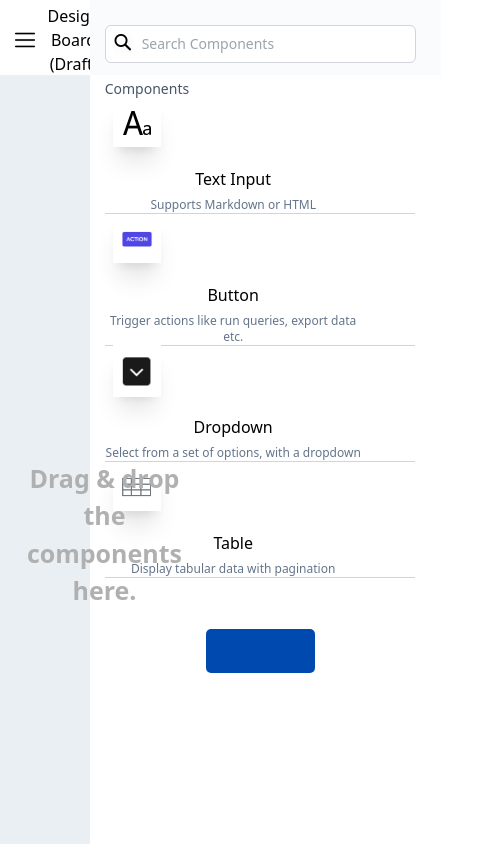
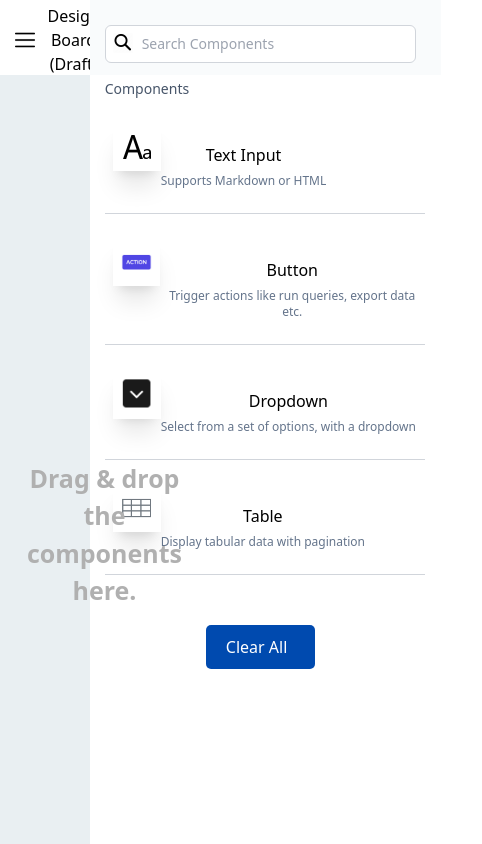
Before and after one commit to varun-s22/my-app-builder, a React (Vite) app: page / in a window 390 px wide. Shown: the whole page, 482 px wide, since content can reach past the window. Built offline with nearby package versions, Linux system fonts and the light colour scheme.

Commit message:
fixed responsive

```diff
--- a/src/App.jsx
+++ b/src/App.jsx
@@ -4,7 +4,7 @@ import "./styles/App.css";
 import Header from "./components/Header";
 import EditorPicker from "./components/EditorPicker";
 import EditorCanvas from "./components/EditorCanvas";
-import { update } from "./redux/cords";
+import { update, resize } from "./redux/cords";
 import { useDispatch } from "react-redux";
 
 const App = () => {
@@ -15,7 +15,6 @@ const App = () => {
     border: "2px solid black",
     background: "white",
     padding: "15px",
-    width: "400px",
   };
 
   useEffect(() => {
@@ -24,6 +23,26 @@ const App = () => {
       setComponentsData(JSON.parse(components));
       dispatch(update(JSON.parse(components)));
     }
+  }, []);
+
+  useEffect(() => {
+    const components = JSON.parse(localStorage.getItem("components"));
+    // resize observer on editor canvas
+
+    if (components && components.length > 0) {
+      dispatch(update(components));
+    }
+    const resizeObserver = new ResizeObserver((entries) => {
+      const width = entries[0].borderBoxSize[0].inlineSize;
+
+      dispatch(resize(width));
+    });
+    const editorCanvas = document.querySelector(".editor-canvas");
+    resizeObserver.observe(editorCanvas);
+
+    return () => {
+      resizeObserver.unobserve(editorCanvas);
+    };
   }, []);
 
   useEffect(() => {
@@ -39,7 +58,7 @@ const App = () => {
           ...componentsData,
           {
             type: "text",
-            options,
+            options: { ...options, width: "250px" },
             placeholder: "You just rendered a Input component",
             id: textElementId,
             x: 0,
@@ -56,10 +75,11 @@ const App = () => {
           padding: "10px 20px",
           border: "none",
           borderRadius: "5px",
-          width: "150px",
+          width: "120px",
           margin: 0,
           display: "block",
         };
+
         setComponentsData([
           ...componentsData,
           {
@@ -84,7 +104,7 @@ const App = () => {
           appearance: "none",
           outline: "none",
           cursor: "pointer",
-          width: "250px",
+          width: "220px",
         };
         setComponentsData([
           ...componentsData,
--- a/src/components/Button.jsx
+++ b/src/components/Button.jsx
@@ -7,7 +7,7 @@ function Button(props) {
 
   return (
     <button
-      className="bg-transparent space-y-5 sm:py-6 sm:flex sm:items-center sm:space-y-0 sm:space-x-6 shadow-none border-b border-gray-300 component-btn"
+      className="bg-transparent space-y-5 py-6 flex sm:items-center sm:space-y-0 sm:space-x-6 shadow-none border-b border-gray-300 component-btn"
       {...(props.onClick && { onClick: props.onClick })}
       ref={buttonRef}
       style={props.options}
@@ -17,7 +17,7 @@ function Button(props) {
           <img className="p-2 bg-white" src={props.icon} alt="icon" />
         </div>
       )}
-      <div className="w-64 text-center space-y-2 sm:text-left">
+      <div className="w-inherit text-center space-y-2 sm:text-left">
         <div className="space-y-1.5">
           <p className={`text-md text-${color} font-normal`}>{props.heading}</p>
           {props && props.innerText && (
--- a/src/components/DropDown.jsx
+++ b/src/components/DropDown.jsx
@@ -12,10 +12,11 @@ function DropDown(props) {
       <select
         className="dropdown-menu-option appearance-none bg-white border border-gray-300 text-gray-700 py-2 px-4 pr-8 rounded-md leading-tight focus:outline-none focus:bg-white focus:border-gray-500"
         ref={dropDownRef}
+        style={props.options}
       >
-        <option value="option1">Option 1</option>
-        <option value="option2">Option 2</option>
-        <option value="option3">Option 3</option>
+        <option value="option1">My name is Anthony</option>
+        <option value="option2">My name is Shikhar</option>
+        <option value="option3">My name is Vaishnavi</option>
       </select>
       <div className="absolute inset-y-0 right-0 flex items-center px-2 pointer-events-none">
         <svg
--- a/src/components/EditorCanvas.jsx
+++ b/src/components/EditorCanvas.jsx
@@ -37,29 +37,14 @@ const EditorCanvas = (props) => {
   }, [componentsData]);
 
   const dispatch = useDispatch();
-  const [canvas, setCanvas] = useState({
-    top: 0,
-    left: 0,
-    bottom: 0,
-    right: 0,
-  });
 
-  useEffect(() => {
-    const canvaElement = canva.current;
-    const { offsetTop, offsetLeft, offsetWidth, offsetHeight } = canvaElement;
-    setCanvas({
-      top: offsetTop,
-      left: offsetLeft,
-      bottom: offsetHeight,
-      right: offsetWidth,
-    });
-  }, []);
   return (
     <div className="editor-canvas" ref={canva}>
       {componentsData.length > 0 ? (
         componentsData.map((componentData) => (
           <Draggable
-            defaultPosition={{ x: componentData.x, y: componentData.y }}
+            key={componentData.id}
+            position={{ x: componentData.x, y: componentData.y }}
             bounds="parent"
             grid={[25, 25]}
             handle=".handle"
--- a/src/components/EditorPicker.jsx
+++ b/src/components/EditorPicker.jsx
@@ -75,6 +75,9 @@ const EditorPicker = (props) => {
           onClick={() => {
             handleClick(component, componentsData);
           }}
+          options={{
+            width: "320px",
+          }}
         />
       ))}
       <Button
--- a/src/components/Table.jsx
+++ b/src/components/Table.jsx
@@ -6,7 +6,7 @@ function Table(props) {
   return (
     <table
       className="table-auto border-collapse border border-gray-300"
-      style={props.options}
+      style={{ ...props.options, tableLayout: "fixed" }}
       ref={tableRef}
     >
       <thead className="bg-gray-200">
--- a/src/components/TextInput.jsx
+++ b/src/components/TextInput.jsx
@@ -1,4 +1,4 @@
-import { useEffect, useRef } from "react";
+import { useRef } from "react";
 
 function TextInput(props) {
   const inputRef = useRef(null);
--- a/src/redux/cords.js
+++ b/src/redux/cords.js
@@ -12,6 +12,19 @@ export const cordsSlice = createSlice({
     update: (state, action) => {
       state.cords = action.payload;
     },
+    resize: (state, action) => {
+      const width = action.payload;
+      state.cords = state.cords.map((item) => {
+        // convert "120px" to 120
+        const numWidth = parseInt(item.options.width);
+        if (item.x < 0) {
+          return { ...item, x: 0 };
+        } else if (item.x + numWidth > width) {
+          return { ...item, x: width - numWidth };
+        }
+        return item; // If no change is needed
+      });
+    },
   },
 });
 
--- a/src/styles/Button.css
+++ b/src/styles/Button.css
@@ -1,6 +1,3 @@
-.component-btn{
-    width: 310px;
-}
 .component-btn:hover {
   background-color: #e9eff2;
 }
```
